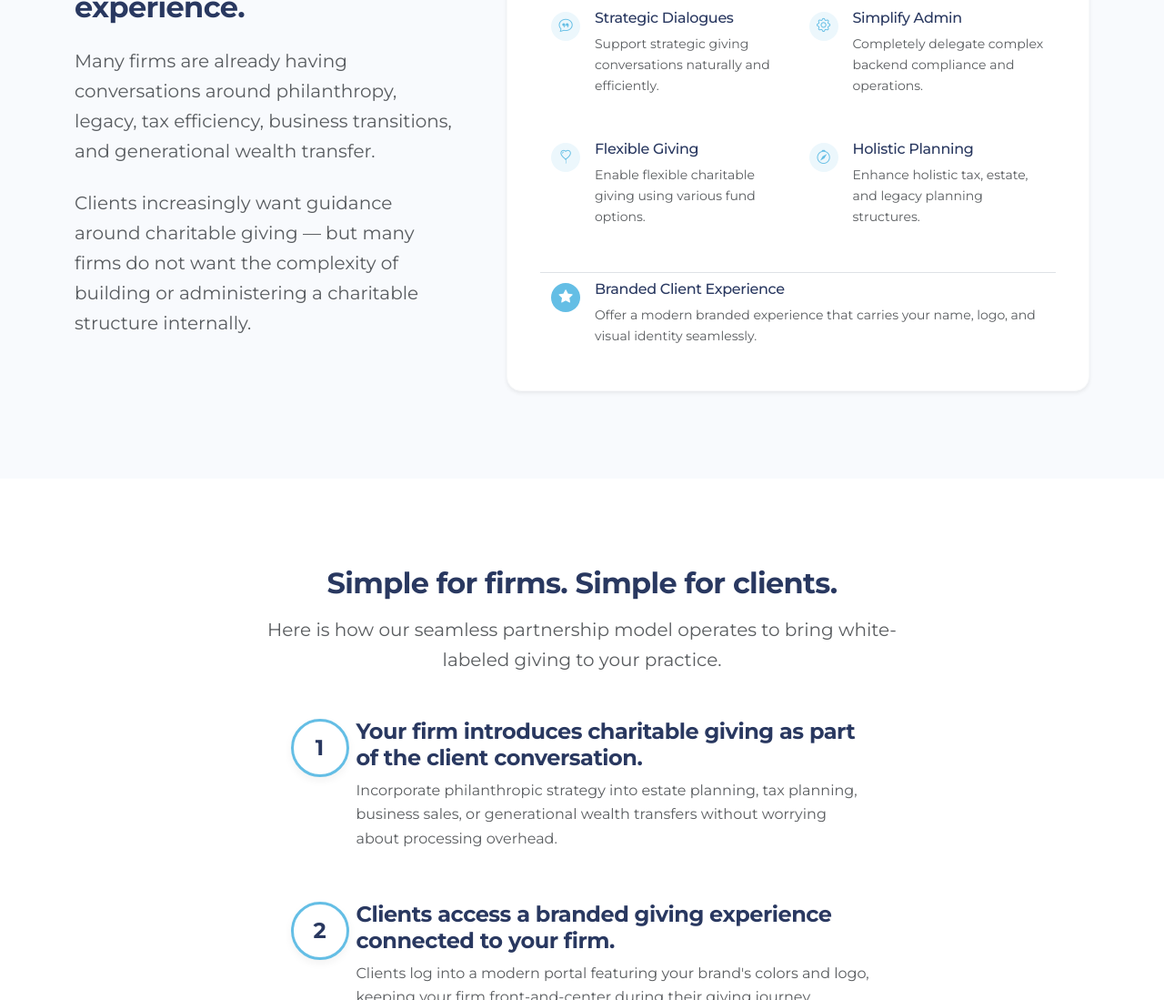
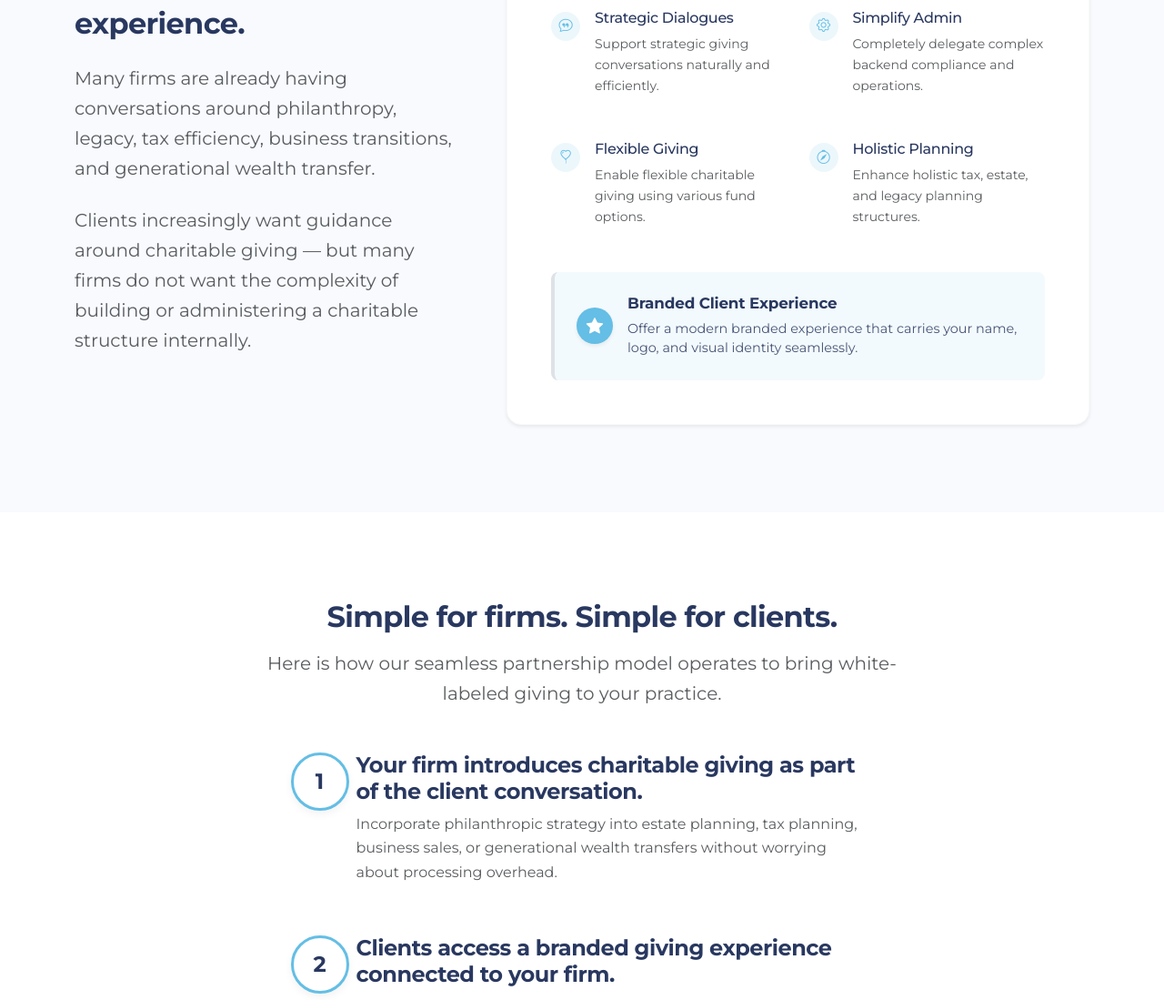
Before and after one commit to FlightPathMgmt/givewise-whitelabel, a website built with Vite: page index.html in a window 1280 px wide. Shown: the part 2792-3891 px from the top of the page at 91% size. Built offline with nearby package versions, Linux system fonts and the light colour scheme.

Commit message:
Update callout box styling

```diff
--- a/index.html
+++ b/index.html
@@ -281,12 +281,12 @@
                                         </div>
                                     </div>
                                 </div>
-                                <div class="col-12 mt-4 pt-2 border-top">
-                                    <div class="why-explore-item mb-0">
-                                        <div class="why-explore-icon bg-cyan text-white"><i class="bi bi-star-fill"></i></div>
+                                <div class="col-12 mt-4">
+                                    <div class="why-explore-item mb-0 p-4 rounded-3 border-start border-4 border-cyan" style="background-color: rgba(100, 190, 229, 0.08); align-items: center;">
+                                        <div class="why-explore-icon bg-cyan text-white shadow-sm" style="width: 40px; height: 40px; font-size: 1.15rem; margin-top: 0; display: flex; align-items: center; justify-content: center;"><i class="bi bi-star-fill"></i></div>
                                         <div>
-                                            <h4 class="h6 text-navy mb-2">Branded Client Experience</h4>
-                                            <p class="small text-muted m-0">Offer a modern branded experience that carries your name, logo, and visual identity seamlessly.</p>
+                                            <h4 class="h6 text-navy mb-2 fw-bold" style="font-size: 1.05rem; letter-spacing: -0.01em;">Branded Client Experience</h4>
+                                            <p class="small text-navy m-0" style="font-size: 0.9rem; line-height: 1.5; opacity: 0.85;">Offer a modern branded experience that carries your name, logo, and visual identity seamlessly.</p>
                                         </div>
                                     </div>
                                 </div>
```
